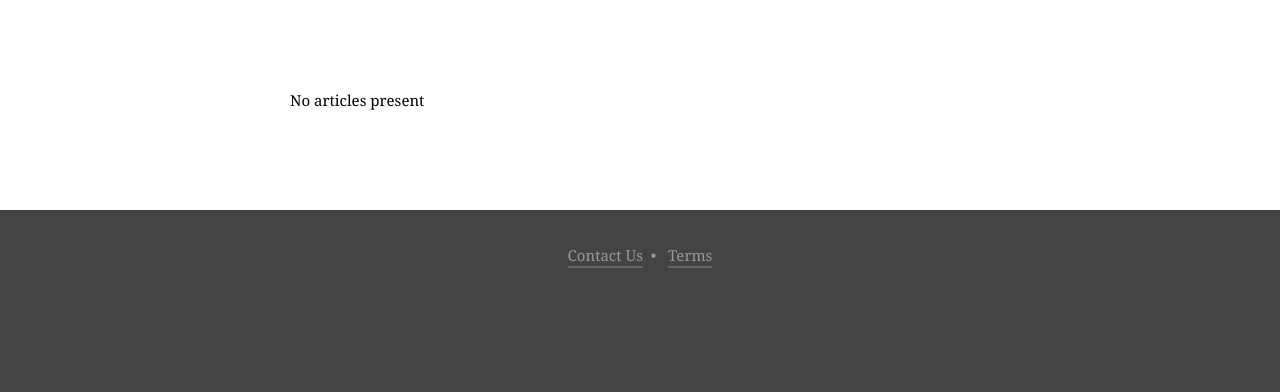
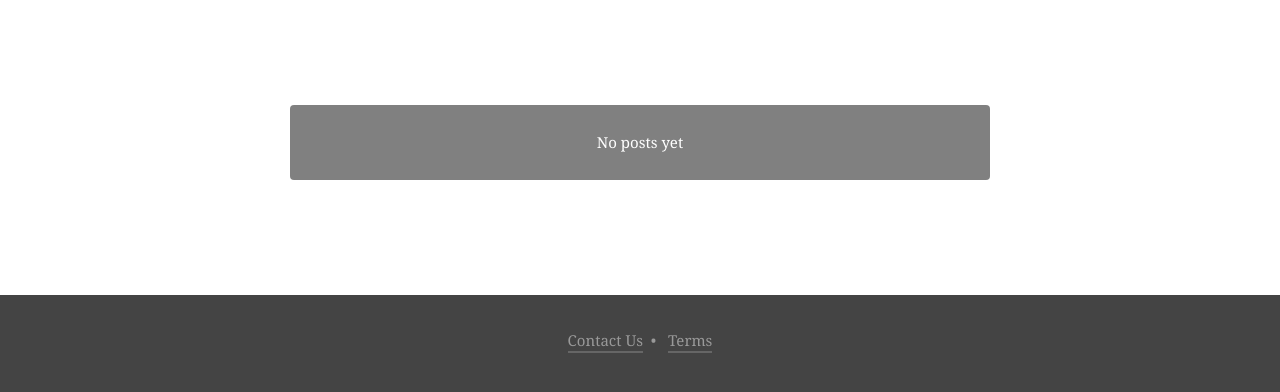
Before and after one commit to FrederikHulleman/project5-slim-blog, a PHP site: template templates/blog.twig in a window 1280 px wide. Shown: the part 96-488 px from the top of the page. Run offline with PHP 8.4, Linux system fonts and the light colour scheme; the template is opened without the code that fills it, so the values that code supplies are empty; some libraries are stand-ins or nearby versions.

Commit message:
Added notices & emptied databases for peer review

```diff
--- a/public/css/site.css
+++ b/public/css/site.css
@@ -302,3 +302,7 @@ input[type=submit] {
 .message.success {
 	background-color: #78CF82;
 }
+
+.message.notice {
+	background-color: grey;
+}
--- a/templates/blog.twig
+++ b/templates/blog.twig
@@ -14,7 +14,7 @@
         {% for post in posts %}
             {{ include("post.twig") }}
         {%  else %}
-          No articles present
+          <p class="message notice">No posts yet</p>
         {% endfor %}
       </div>
     </div>
--- a/templates/detail.twig
+++ b/templates/detail.twig
@@ -39,7 +39,7 @@
             {% for comment in comments %}
                 {{ include("comment.twig") }}
             {%  else %}
-              No comments
+              <p class="message notice">No comments yet</p>
             {% endfor %}
 
             {{ include("comment_form.twig") }}
```
Also changed, not shown: src/blog.db, 1 other file.
